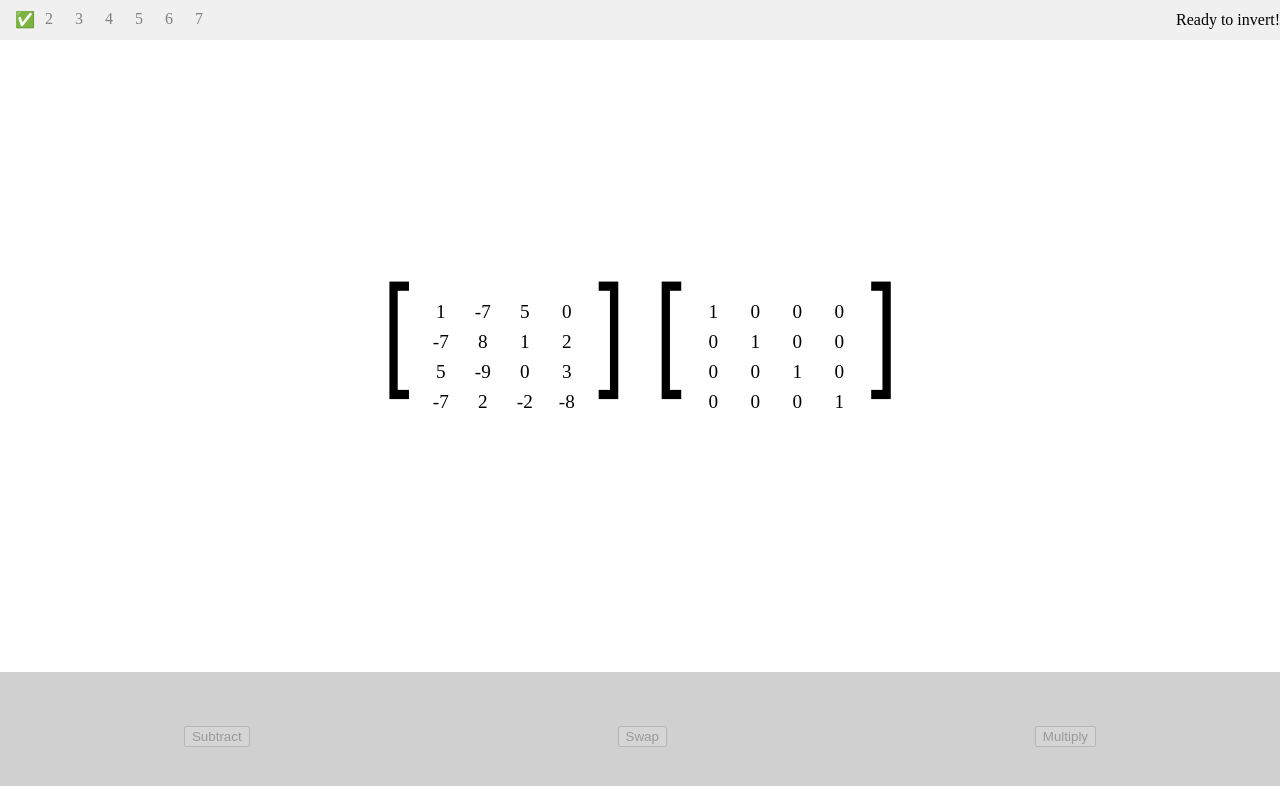
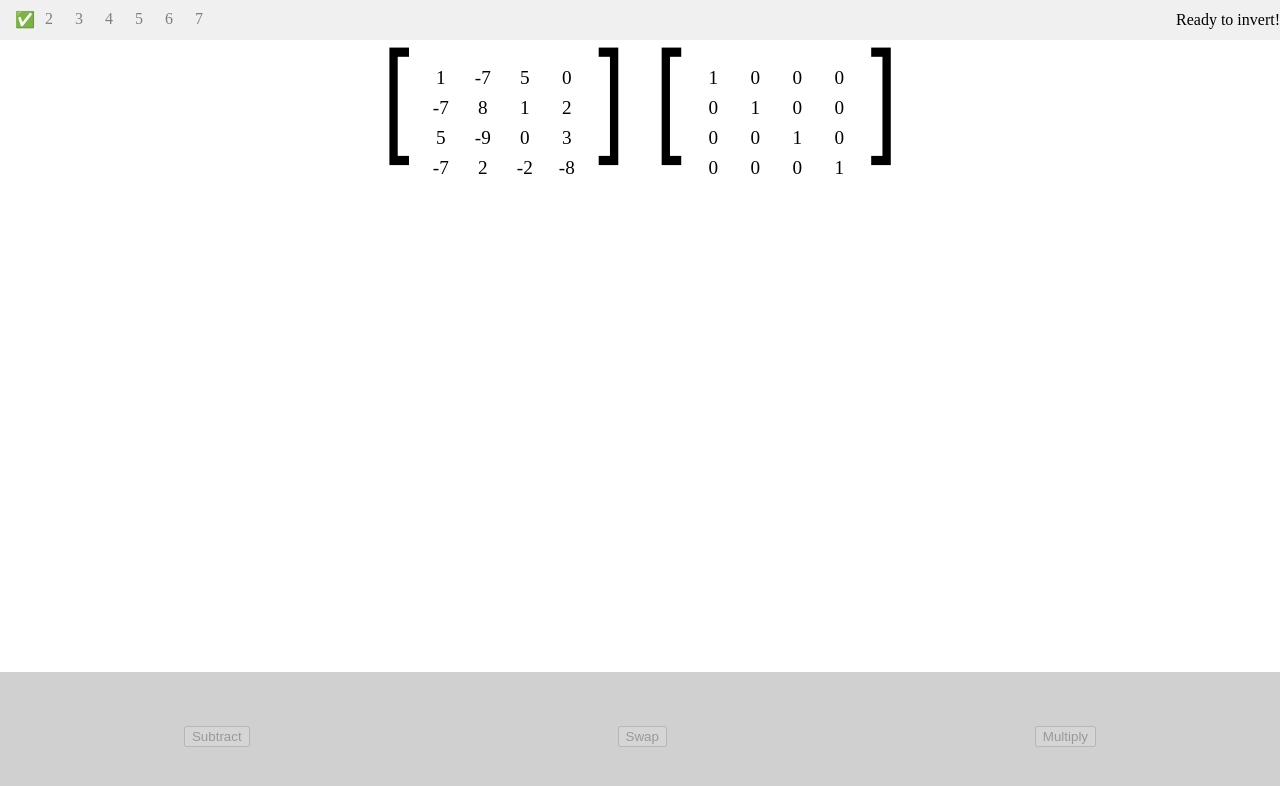
Before and after one commit to boxabirds/vectorplayground, a website: page inversion/index.html in a window 1280 px wide. Drawn offline with Linux system fonts and the light colour scheme.

Commit message:
tweaked CSS styles

```diff
--- a/inversion/index.html
+++ b/inversion/index.html
@@ -1,6 +1,7 @@
 <!DOCTYPE html>
 <html>
 <head>
+    <meta name="viewport" content="width=device-width, initial-scale=1">
     <title>Matrix Operation Interface</title>
     <style>
         body, html {
@@ -61,12 +62,16 @@
             padding-bottom: 128px; /* Height of action tray */
             display: flex;
             justify-content: center;
-            align-items: center;
-        }
+            align-items: flex-start; /* Align items to the start of the flex container */
+            align-content: flex-start; /* Align content to the start for wrapped flex items */
+            flex-wrap: wrap; /* Allow items to wrap onto the next line */
+            overflow-y: auto; /* Add scrolling for small screens */
+            margin: 0; /* Remove any default margin */
+            }
 
         .matrixSquare {
             margin: 10px;
-            display: inline-block;
+            display: block;
         }
 
 </style>
```
